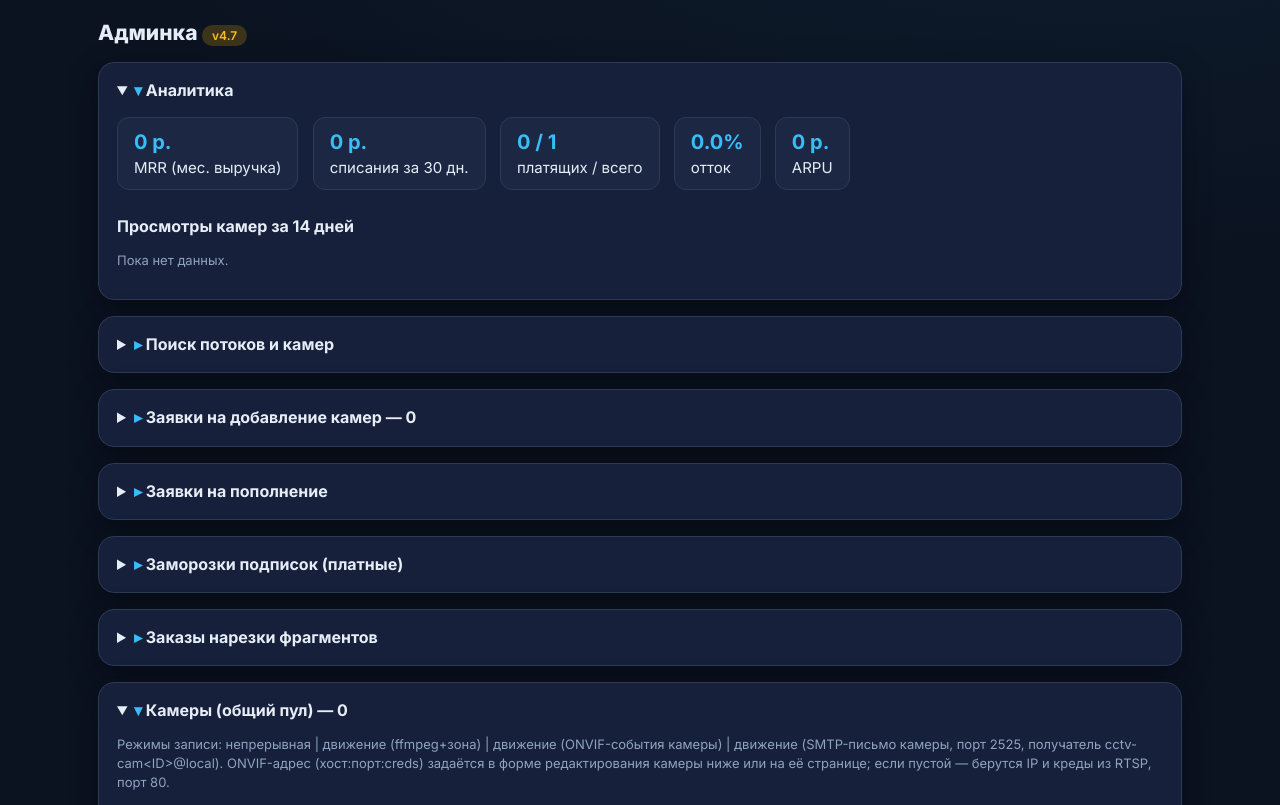
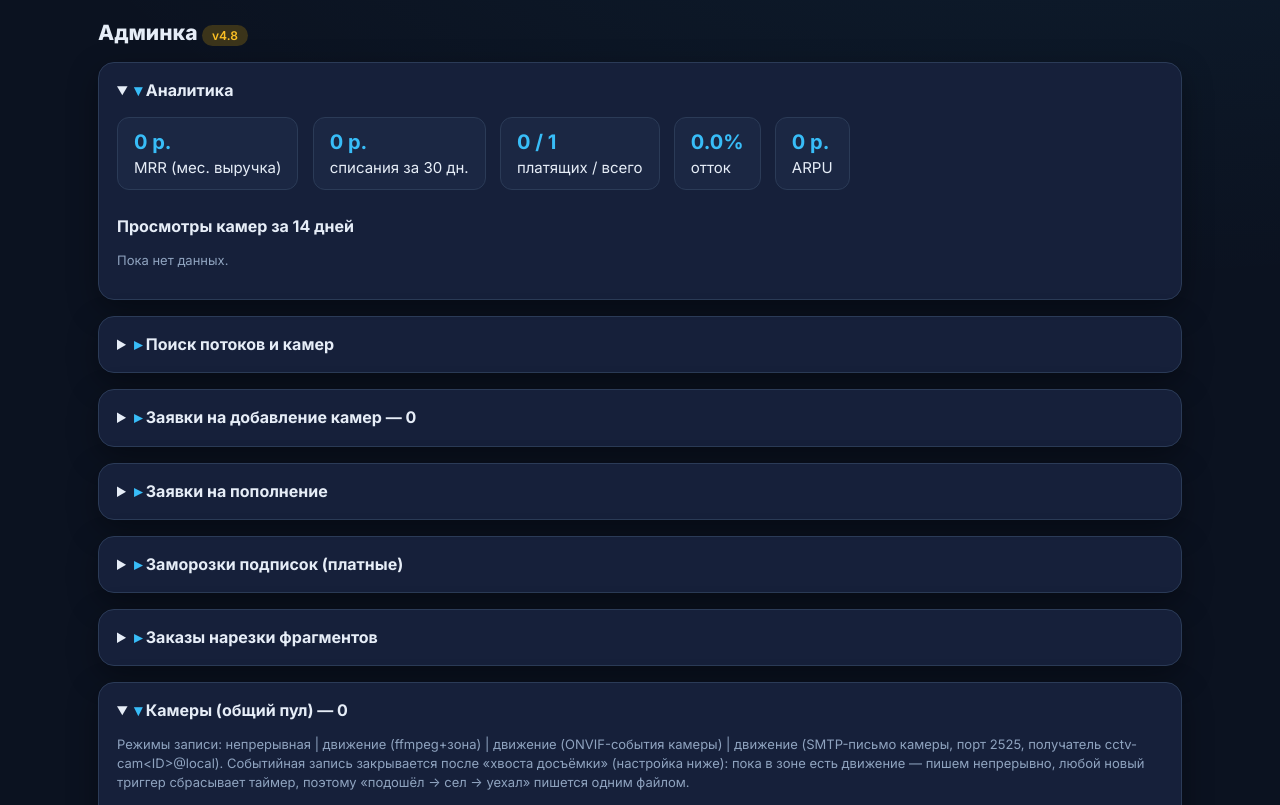
Before and after one commit to vasa57kam/cctv-deploy, a Flask app: page /admin in a window 1280 px wide. Shown: the part 55-860 px from the top of the page. Run offline with Flask 3, Linux system fonts and the light colour scheme; a user stored in the database is signed in; data comes from the database, SQL or seed files in the repository; data that the repository does not hold is empty; parts of the project's set-up code (start-up, migrations or seed data) failed here and were passed over.

Commit message:
Update admin.html

```diff
--- a/app/templates/admin.html
+++ b/app/templates/admin.html
@@ -1,6 +1,6 @@
 {% extends "base.html" %}
 {% block content %}
-<h1>Админка <span class="badge warn">v4.7</span></h1>
+<h1>Админка <span class="badge warn">v4.8</span></h1>
 
 <details class="card" id="analytics" open>
 <summary>Аналитика</summary>
@@ -102,7 +102,7 @@
 <details class="card" id="cameras" open>
 <summary>Камеры (общий пул) — {{ cameras|length }}</summary>
 <p class="muted">Режимы записи: непрерывная | движение (ffmpeg+зона) | движение (ONVIF-события камеры) | движение (SMTP-письмо камеры, порт 2525, получатель cctv-cam&lt;ID&gt;@local).
-   ONVIF-адрес (хост:порт:creds) задаётся в форме редактирования камеры ниже или на её странице; если пустой — берутся IP и креды из RTSP, порт 80.</p>
+   Событийная запись закрывается после «хвоста досъёмки» (настройка ниже): пока в зоне есть движение — пишем непрерывно, любой новый триггер сбрасывает таймер, поэтому «подошёл → сел → уехал» пишется одним файлом.</p>
 <div class="tablewrap"><table><tr><th>ID</th><th>Название</th><th>Статус</th><th>Доступ выдан</th><th>Выдать доступ</th><th>Действия</th></tr>
 {% for cam in cameras %}
 <tr><td>{{ cam.id }}</td><td>{% set th = thumbs.get(cam.id) %}{% if th and th.url %}<img src="{{ th.url }}?t={{ range(100000)|random }}" style="width:64px;border-radius:6px;vertical-align:middle;margin-right:6px;">{% endif %}{{ cam.name }}{% if cam.group_name %} <span class="badge warn">{{ cam.group_name }}</span>{% endif %}<br><span class="muted">{{ cam.rtsp_url }}</span></td>
@@ -249,9 +249,15 @@
     <label class="muted">Комиссия партнёра по умолч., %: <input name="partner_commission" value="{{ settings['partner_commission'] }}" style="width:90px"></label>
     <label class="muted">Цена нарезки фрагмента, р: <input name="archive_order_price" value="{{ settings['archive_order_price'] }}" style="width:90px"></label>
     <label class="muted">Заморозка, р/день: <input name="freeze_price_per_day" value="{{ settings['freeze_price_per_day'] }}" style="width:90px"></label>
+  </div>
+  <div class="formrow">
     <label class="muted">Порог движения (0.02–0.15): <input name="motion_threshold" value="{{ settings['motion_threshold'] }}" style="width:90px"></label>
+    <label class="muted">Хвост досъёмки, сек (10–300): <input name="motion_grace" value="{{ settings['motion_grace'] }}" style="width:90px"></label>
   </div>
-  <p class="muted">Порог движения применяется к режиму «ffmpeg+зона»: ниже = чувствительнее, выше = только заметное движение.</p>
+  <p class="muted">Порог: ниже = чувствительнее (медленные объекты, ползущая машина), выше = меньше ложных срабатываний.
+     Хвост досъёмки: сколько секунд писать после последнего движения в зоне; любое новое движение сбрасывает таймер,
+     поэтому весь эпизод («подошёл → сел → уехал») пишется одним файлом и закрывается только по реальной тишине.
+     Рекомендуемые значения: порог 0.04, хвост 45–60 сек.</p>
   <div class="formrow">
     <input name="whitelabel_name" value="{{ settings['whitelabel_name'] }}" placeholder="Название бренда">
     <input name="whitelabel_primary" value="{{ settings['whitelabel_primary'] }}" placeholder="#цвет" style="width:110px">
```
